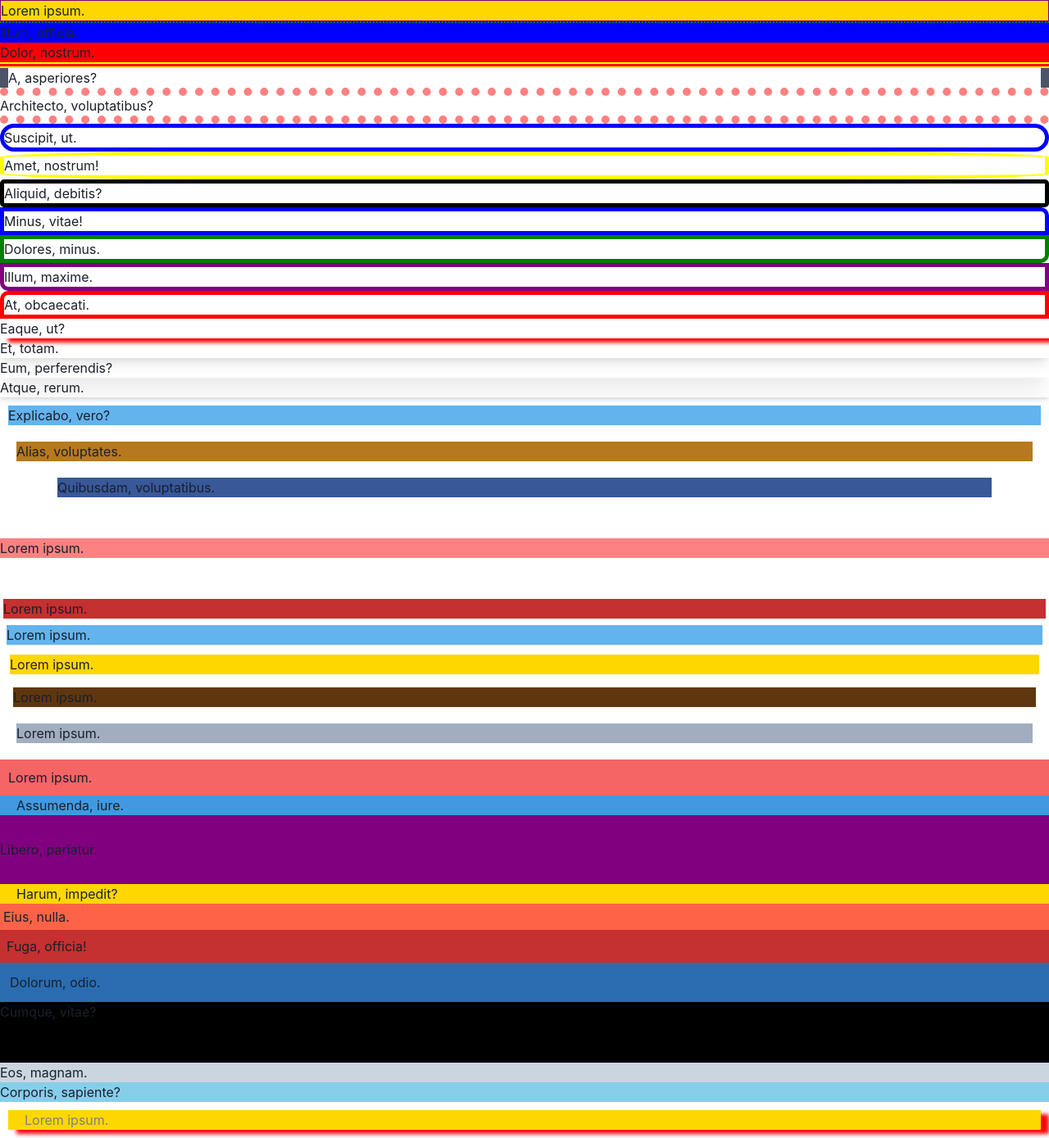
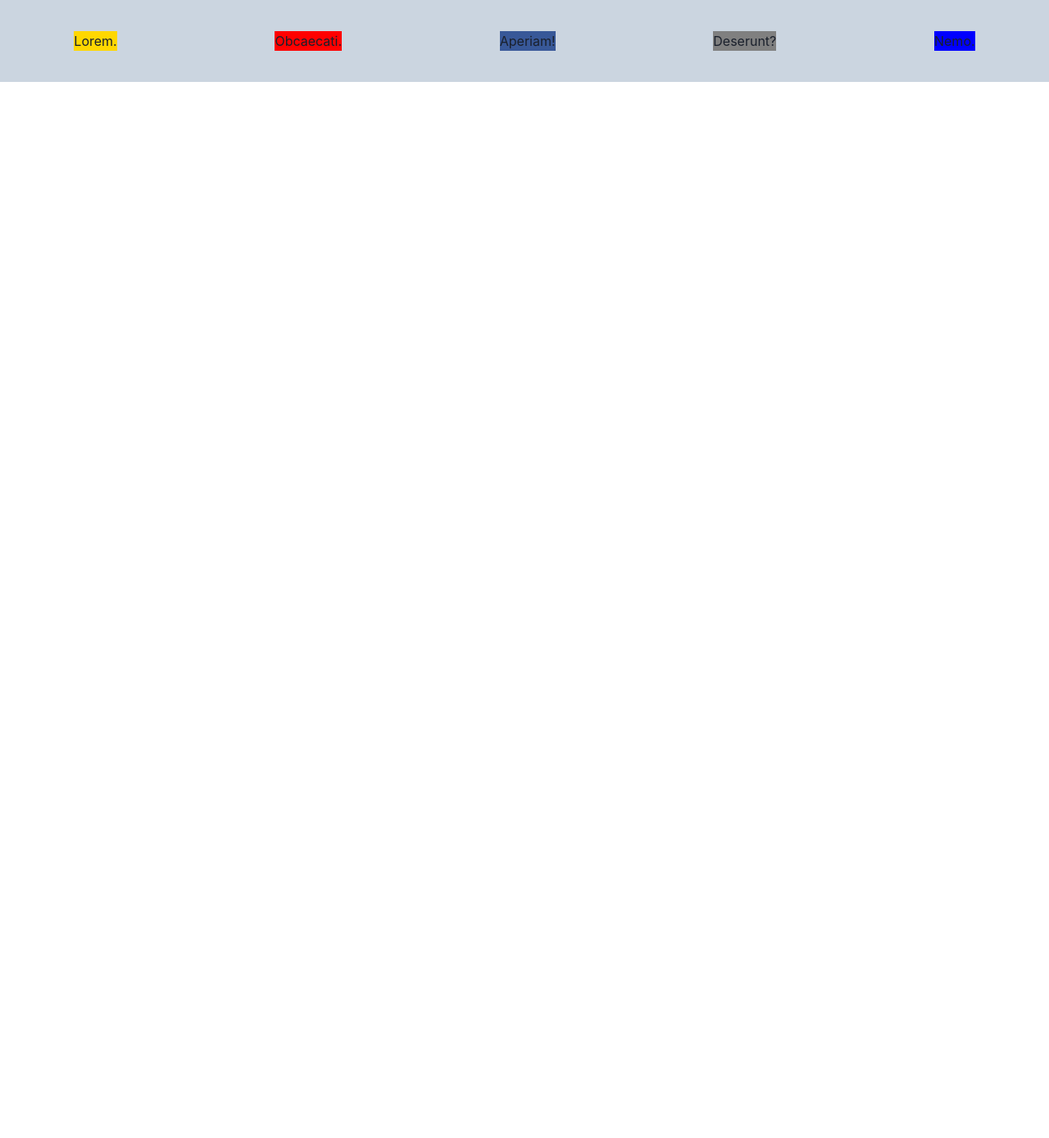
Before and after one commit to Nighteast/react20231031, a React (Create React App) app: page / in a window 1280 px wide. Shown: the whole page at 82% size. After the commit the page ends 800 px from the top, so only its background shows below. Built offline with nearby package versions, Linux system fonts and the light colour scheme.

Commit message:
Flex 적용

```diff
--- a/src/App.js
+++ b/src/App.js
@@ -1,114 +1,22 @@
-import { Box } from "@chakra-ui/react";
+import { Box, Flex } from "@chakra-ui/react";
 
 function App() {
   return (
     <>
-      <Box bg={"gold"} border={"1px solid purple"}>
-        Lorem ipsum.
-      </Box>
-      <Box bg={"blue"} borderTop={"2px dotted green"}>
-        Illum, officia.
-      </Box>
-      <Box bg={"red"} borderBottom={"7px double yellow"}>
-        Dolor, nostrum.
-      </Box>
-      <Box borderX={"10px solid"} borderColor={"gray.600"}>
-        A, asperiores?
-      </Box>
-      <Box borderY={"10px dotted"} borderColor={"red.300"}>
-        Architecto, voluptatibus?
-      </Box>
-      <Box border={"5px solid blue"} borderRadius={"30px"}>
-        Suscipit, ut.
-      </Box>
-      <Box border={"5px solid yellow"} borderRadius={"20%"}>
-        Amet, nostrum!
-      </Box>
-      <Box border={"5px solid black"} borderRadius={5}>
-        Aliquid, debitis?
-      </Box>
-      <Box border={"5px solid blue"} borderTopRightRadius={10}>
-        Minus, vitae!
-      </Box>
-      <Box border={"5px solid green"} borderBottomRightRadius={10}>
-        Dolores, minus.
-      </Box>
-      <Box border={"5px solid purple"} borderBottomLeftRadius={10}>
-        Illum, maxime.
-      </Box>
-      <Box border={"5px solid red"} borderTopLeftRadius={10}>
-        At, obcaecati.
-      </Box>
-      <Box shadow={"10px 5px 5px red"}>Eaque, ut?</Box>
-      <Box shadow="lg">Et, totam.</Box>
-      <Box shadow="xl">Eum, perferendis?</Box>
-      <Box shadow="md">Atque, rerum.</Box>
-      <Box bg={"blue.300"} m={"10px"}>
-        Explicabo, vero?
-      </Box>
-      <Box bg={"yellow.600"} m={"20px"}>
-        Alias, voluptates.
-      </Box>
-      <Box bg={"facebook.500"} mx={"70px"}>
-        Quibusdam, voluptatibus.
-      </Box>
-      <Box bg="red.300" my="50px">
-        Lorem ipsum.
-      </Box>
-      <Box bg="red.600" m="1">
-        Lorem ipsum.
-      </Box>
-      <Box bg="blue.300" m="2">
-        Lorem ipsum.
-      </Box>
-      <Box bg="gold" m={3}>
-        Lorem ipsum.
-      </Box>
-      <Box bg="yellow.900" m="4">
-        Lorem ipsum.
-      </Box>
-      <Box bg="gray.400" m="5">
-        Lorem ipsum.
-      </Box>
-      <Box bg="red.400" p={"10px"}>
-        Lorem ipsum.
-      </Box>
-      <Box bg="blue.400" px={"20px"}>
-        Assumenda, iure.
-      </Box>
-      <Box bg="purple" py={"30px"}>
-        Libero, pariatur.
-      </Box>
-      <Box bg="gold" pl={"20px"}>
-        Harum, impedit?
-      </Box>
-      <Box bg="tomato" p={1}>
-        Eius, nulla.
-      </Box>
-      <Box bg="red.600" p={2}>
-        Fuga, officia!
-      </Box>
-      <Box bg="blue.600" p={3}>
-        Dolorum, odio.
-      </Box>
-      <Box bg="black" pb={"50px"}>
-        Cumque, vitae?
-      </Box>
-      <Box bg="gray.300" pr={"100px"}>
-        Eos, magnam.
-      </Box>
-      <Box bg="skyblue">Corporis, sapiente?</Box>
-      <div
-        style={{
-          margin: "10px",
-          backgroundColor: "gold",
-          color: "gray",
-          paddingLeft: "20px",
-          boxShadow: "10px 5px 5px red",
-        }}
+      <Flex
+        w={"100%"}
+        h={"100px"}
+        bg={"gray.300"}
+        gap={3}
+        align={"center"}
+        justify={"space-around"}
       >
-        Lorem ipsum.
-      </div>
+        <Box bg={"gold"}>Lorem.</Box>
+        <Box bg={"red"}>Obcaecati.</Box>
+        <Box bg={"facebook.500"}>Aperiam!</Box>
+        <Box bg={"gray"}>Deserunt?</Box>
+        <Box bg={"blue"}>Nemo.</Box>
+      </Flex>
     </>
   );
 }
```
